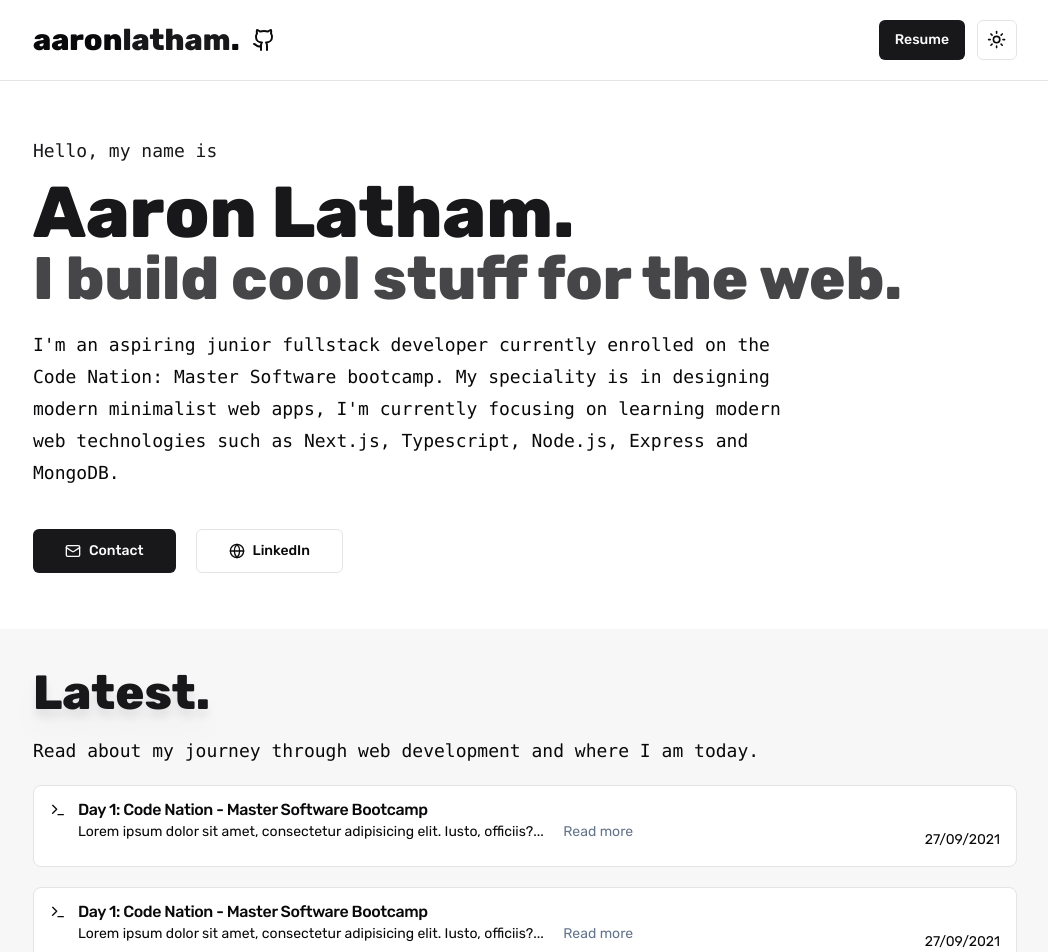
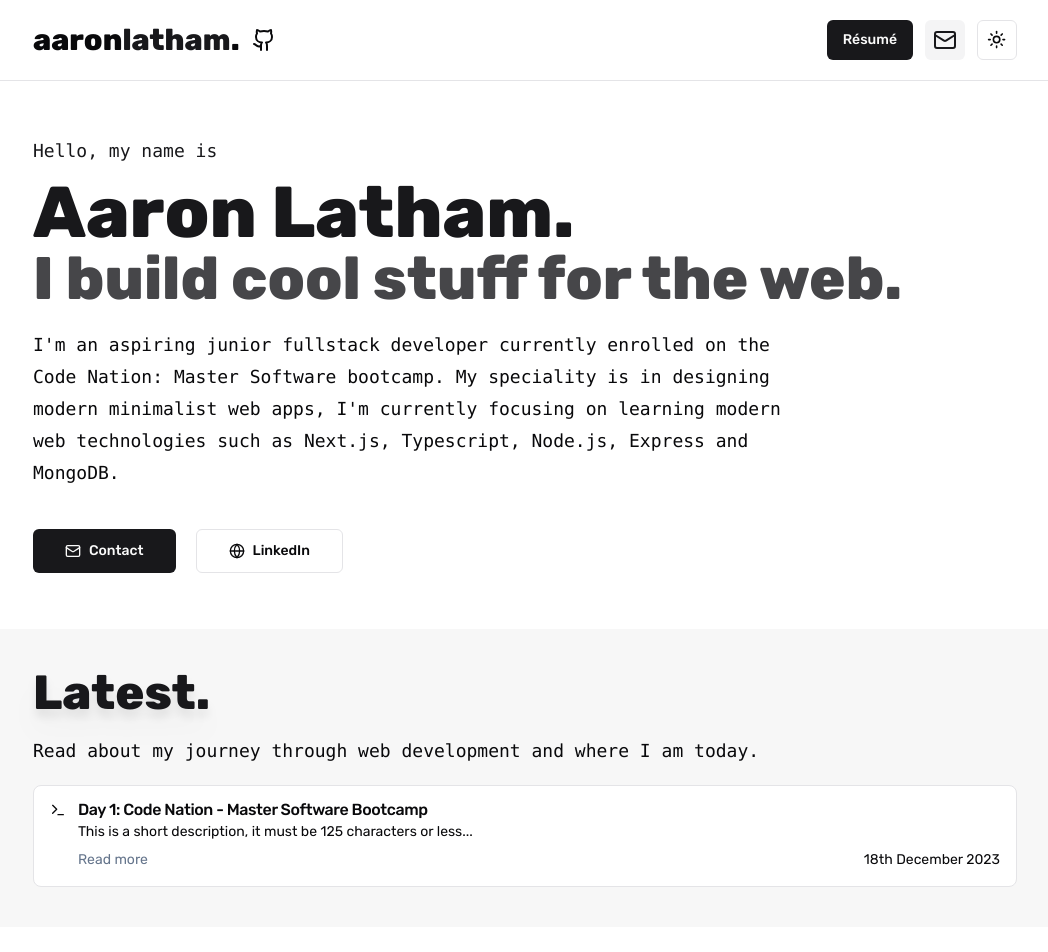
Before and after one commit to latham91/aaronlathamdev, a Next.js app: page / in a window 1280 px wide. Shown: the top 952 px of the page, without its empty margins (115-1163 px from the left). Built offline with nearby package versions, Linux system fonts and the light colour scheme.

Commit message:
Added markdown-react and post page

```diff
--- /dev/null
+++ b/app/blog/[slug]/page.tsx
@@ -0,0 +1,24 @@
+import Markdown from "react-markdown";
+import Container from "@/components/Container";
+
+const getMarkdown = async (slug: string) => {
+  const markdown = await fetch(`http://localhost:3000/posts/${slug}`, {
+    cache: "no-cache",
+  });
+  const data = await markdown.text();
+
+  return data;
+};
+
+export default async function page({ params }: { params: { slug: string } }) {
+  const content = await getMarkdown(params.slug);
+
+  return (
+    <Container className="px-5 py-10 h-[calc(100vh-153px)]">
+      <Markdown
+        children={content}
+        className="prose dark:prose-invert prose-neutral prose-p:font-mono prose-p:text-foreground prose-code:font-mono"
+      />
+    </Container>
+  );
+}
--- a/app/layout.tsx
+++ b/app/layout.tsx
@@ -2,6 +2,8 @@ import type { Metadata } from "next";
 import { Rubik } from "next/font/google";
 import "./globals.css";
 import { ThemeProvider } from "@/components/theme-provider";
+import Navbar from "@/components/Navbar";
+import Footer from "@/components/Footer";
 
 const rubik = Rubik({ subsets: ["latin"] });
 
@@ -20,7 +22,9 @@ export default function RootLayout({
     <html lang="en">
       <body className={rubik.className}>
         <ThemeProvider attribute="class" defaultTheme="system" enableSystem>
+          <Navbar />
           {children}
+          <Footer />
         </ThemeProvider>
       </body>
     </html>
--- a/app/page.tsx
+++ b/app/page.tsx
@@ -1,21 +1,17 @@
 import AboutMe from "@/components/AboutMe";
 import Blog from "@/components/Blog";
-import Footer from "@/components/Footer";
 import Hero from "@/components/Hero";
-import Navbar from "@/components/Navbar";
 import Projects from "@/components/Projects";
 import Skills from "@/components/Skills";
 
 export default function Home() {
   return (
     <>
-      <Navbar />
       <Hero />
       <Blog />
       <AboutMe />
       <Skills />
       <Projects />
-      <Footer />
     </>
   );
 }
--- a/components/Blog.tsx
+++ b/components/Blog.tsx
@@ -14,9 +14,11 @@ export default function Blog() {
           </p>
 
           <div className="grid grid-cols-1 gap-5">
-            <BlogCard />
-            <BlogCard />
-            <BlogCard />
+            <BlogCard
+              slug="post-one"
+              desc="This is a short description, it must be 125 characters or less"
+              date="18th December 2023"
+            />
           </div>
         </div>
       </Container>
--- a/components/BlogCard.tsx
+++ b/components/BlogCard.tsx
@@ -1,18 +1,29 @@
 import { Terminal } from "lucide-react";
 import { Alert, AlertDescription, AlertTitle } from "./ui/alert";
+import Link from "next/link";
 
-export default function BlogCard() {
+export default function BlogCard({
+  slug,
+  desc,
+  date,
+}: {
+  slug: string;
+  desc: string;
+  date: string;
+}) {
   return (
+    <Link href={`/blog/${slug}.md`}>
       <Alert className="hover:cursor-pointer">
         <Terminal className="h-4 w-4" />
         <AlertTitle>Day 1: Code Nation - Master Software Bootcamp</AlertTitle>
         <AlertDescription>
-        Lorem ipsum dolor sit amet, consectetur adipisicing elit. Iusto,
-        officiis?... <span className="text-slate-500 ml-4">Read more</span>
-        <div className="mt-2 float-right">
-          <span>27/09/2021</span>
+          {desc.slice(0, 125) + "..."}
+          <div className="mt-2 flex items-center justify-between">
+            <span className="text-slate-500">Read more</span>
+            <span>{date}</span>
           </div>
         </AlertDescription>
       </Alert>
+    </Link>
   );
 }
--- a/components/Navbar.tsx
+++ b/components/Navbar.tsx
@@ -1,4 +1,4 @@
-import { Github } from "lucide-react";
+import { Github, Mail } from "lucide-react";
 import Container from "./Container";
 import { ModeToggle } from "./mode-toggle";
 import { Button } from "./ui/button";
@@ -24,7 +24,15 @@ export default function Navbar() {
 
           <div className="flex items-center gap-10">
             <div className="flex items-center gap-3">
-              <Button>Resume</Button>
+              <Button>Résumé</Button>
+              <Link
+                href="mailto:latham91@icloud.com"
+                aria-label="Send email to Aaron"
+              >
+                <Button variant="secondary" size="icon">
+                  <Mail size={24} />
+                </Button>
+              </Link>
               <ModeToggle />
             </div>
           </div>
--- a/package.json
+++ b/package.json
@@ -18,10 +18,12 @@
     "next-themes": "^0.2.1",
     "react": "^18",
     "react-dom": "^18",
+    "react-markdown": "^9.0.1",
     "tailwind-merge": "^2.1.0",
     "tailwindcss-animate": "^1.0.7"
   },
   "devDependencies": {
+    "@tailwindcss/typography": "^0.5.10",
     "@types/node": "^20",
     "@types/react": "^18",
     "@types/react-dom": "^18",
--- a/tailwind.config.ts
+++ b/tailwind.config.ts
@@ -81,5 +81,5 @@ module.exports = {
       },
     },
   },
-  plugins: [require("tailwindcss-animate")],
+  plugins: [require("tailwindcss-animate"), require("@tailwindcss/typography")],
 };
```
Also changed, not shown: public/posts/post-one.md (added, +10 -0 lines), blog/11-12-23-day1.md (deleted), 1 other file (tests, documents, lock files or other folders). Lines whose indentation alone changed are shown as unchanged.
